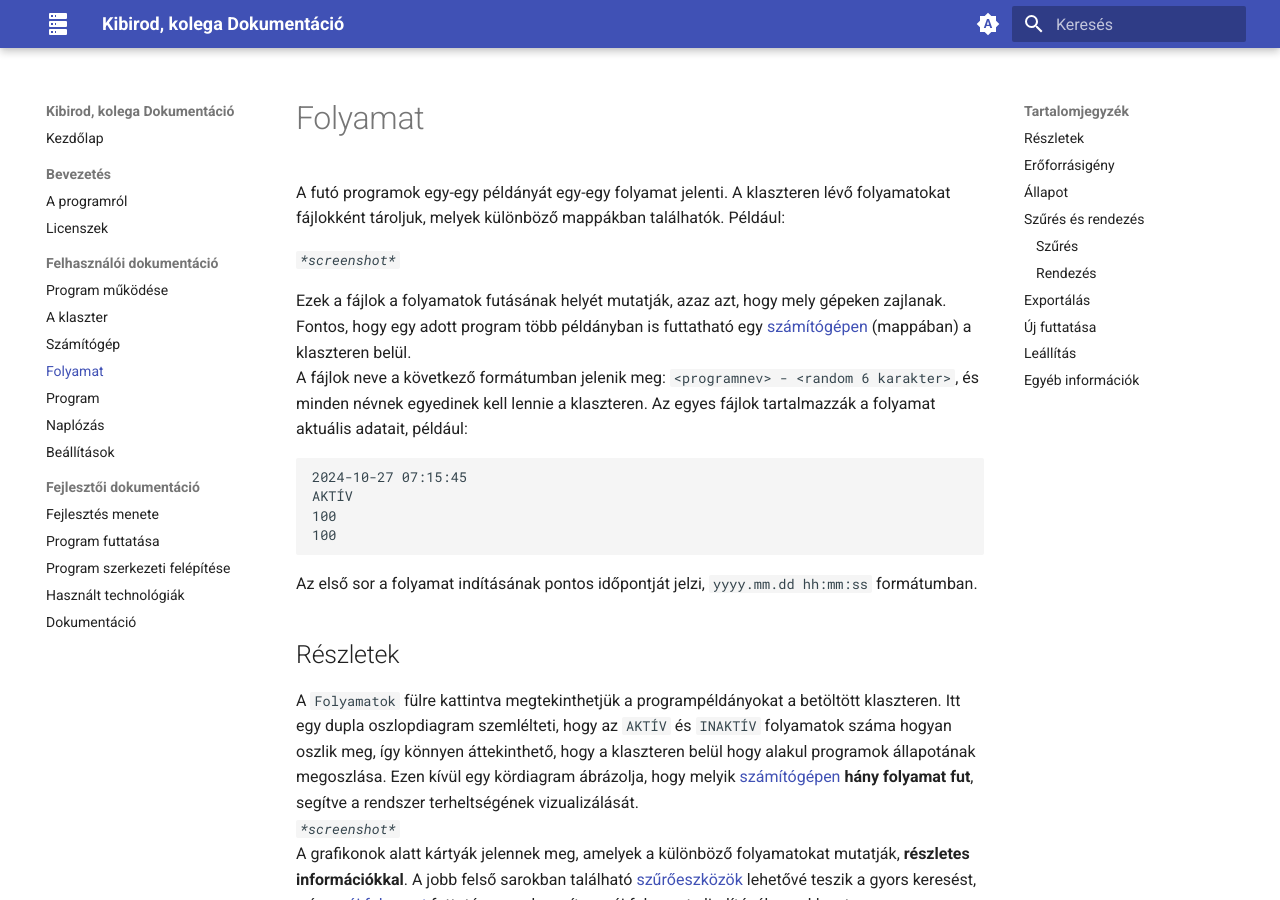
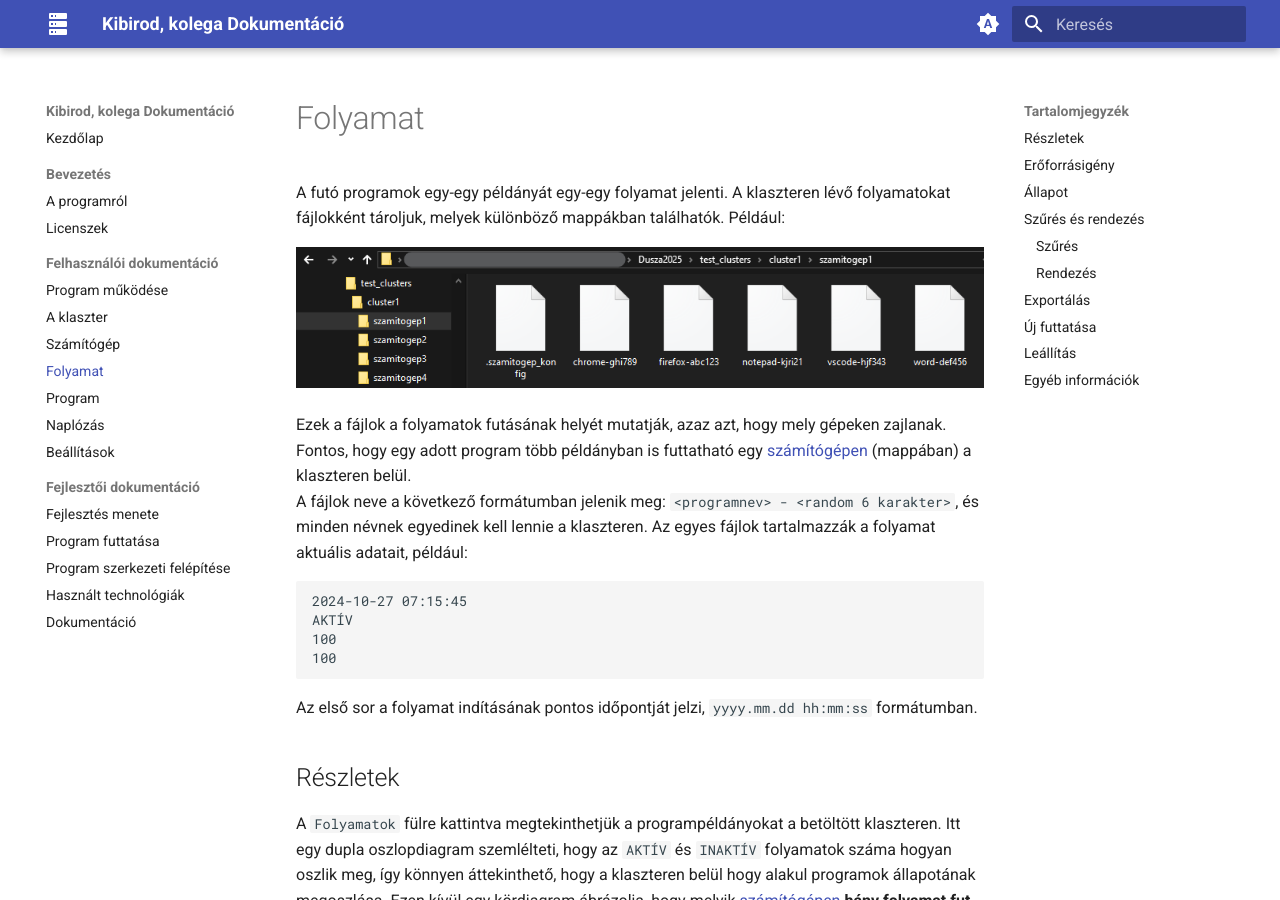
Before and after one commit to gyorfimarcell/Dusza2025, an MkDocs documentation site: the page built from documentation/docs/felhasznaloi/folyamat.md, in a window 1280 px wide and 900 px high. Built offline with MkDocs 1.6.1 and Material for MkDocs 9.7.7, drawn with Linux system fonts in a browser that asks for light colours.

Commit message:
pics added

```diff
--- a/documentation/docs/felhasznaloi/folyamat.md
+++ b/documentation/docs/felhasznaloi/folyamat.md
@@ -2,7 +2,7 @@
 
 A futó programok egy-egy példányát egy-egy folyamat jelenti. A klaszteren lévő folyamatokat fájlokként tároljuk, melyek különböző mappákban találhatók. Például:
 
-*`*screenshot*`*<br>
+![Folyamatfájlok](../img/felhasznaloi/folyamat/processfiles.png)<br>
 
 Ezek a fájlok a folyamatok futásának helyét mutatják, azaz azt, hogy mely gépeken zajlanak. Fontos, hogy egy adott program több példányban is futtatható egy [számítógépen](szamitogep.md) (mappában) a klaszteren belül.<br>
 A fájlok neve a következő formátumban jelenik meg: `<programnev> - <random 6 karakter>`, és minden névnek egyedinek kell lennie a klaszteren. Az egyes fájlok tartalmazzák a folyamat aktuális adatait, például:
@@ -18,7 +18,7 @@ Az első sor a folyamat indításának pontos időpontját jelzi, `yyyy.mm.dd hh
 
 ## Részletek
 A `Folyamatok` fülre kattintva megtekinthetjük a programpéldányokat a betöltött klaszteren. Itt egy dupla oszlopdiagram szemlélteti, hogy az `AKTÍV` és `INAKTÍV` folyamatok száma hogyan oszlik meg, így könnyen áttekinthető, hogy a klaszteren belül hogy alakul programok állapotának megoszlása. Ezen kívül egy kördiagram ábrázolja, hogy melyik [számítógépen](szamitogep.md) <b>hány folyamat fut</b>, segítve a rendszer terheltségének vizualizálását. <br>
-*`*screenshot*`* <br>
+![Folyamatok oldal](../img/felhasznaloi/folyamat/frontpage.png)<br>
 A grafikonok alatt kártyák jelennek meg, amelyek a különböző folyamatokat mutatják, <b>részletes információkkal</b>. A jobb felső sarokban található [szűrőeszközök](#szures-es-rendezes) lehetővé teszik a gyors keresést, míg az [új folyamat](#uj-futtatasa) futtatása gomb segít egy új folyamat elindításában a klaszteren.
 
 ## Erőforrásigény
@@ -47,7 +47,7 @@ AKTÍV
 
 Jelen esetben a folyamat éppen `AKTÍV`, erőforrást emészt fel.<br><br>
 Az állapot <b>folyamatonként állítható</b>, ezt a folyamat mellett lévő `[Play]/[Pause]` gombbal tehetjük meg.<br>
-*`*screenshot*`*<br>
+![Folyamat aktiválása/deaktiválása](../img/felhasznaloi/folyamat/process-playpause.png)<br>
 Egy folyamatot azonban csak akkor aktiválható, ha a gazdagépen van elég erőforrás annak aktiválására, egyébként hibát dob.<br>
 *`*screenshot*`*<br>
 
```
Also changed, not shown: documentation/docs/img/felhasznaloi/folyamat/frontpage.png (added), documentation/docs/img/felhasznaloi/folyamat/process-delete.png (added), documentation/docs/img/felhasznaloi/folyamat/process-playpause.png (added), documentation/docs/img/felhasznaloi/folyamat/process.png (added), documentation/docs/img/felhasznaloi/folyamat/processfiles.png (added).
